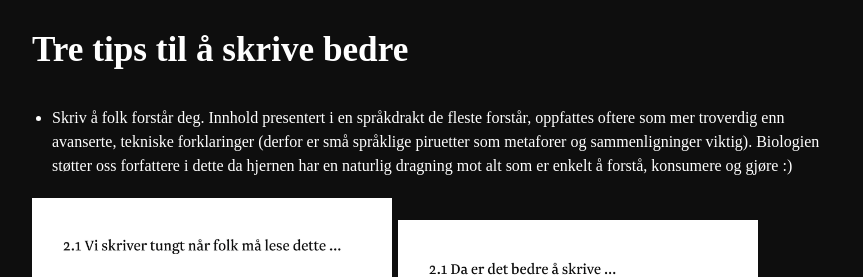
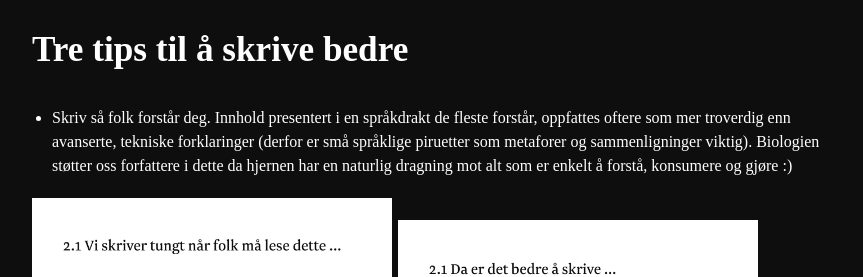
Before and after one commit to bekk/cfp, a Jekyll site: the page built from sider/titler/index.md, in a window 1280 px wide and 900 px high, scrolled down 2372 px. Shown: the part 151-428 px from the top of the window, without its empty margins (208-1071 px from the left). Built offline with Jekyll 4.4.1, drawn with Linux system fonts in a browser that asks for light colours; our own code applies the rules of GitHub Pages for plain Markdown files; comment, search, counter and statistics services are not loaded; the repository's description, which GitHub fills in, is left out; some of the changed text lies outside the part shown.

Commit message:
Fikset et par typos

```diff
--- a/sider/titler/index.md
+++ b/sider/titler/index.md
@@ -5,7 +5,7 @@
 <p class="hero"><img src="https://images.unsplash.com/photo-1520871942340-42898ab9167f?ixlib=rb-1.2.1&ixid=eyJhcHBfaWQiOjEyMDd9&auto=format&fit=crop&w=2298&q=80" /></p>
 <p class="image-credit">Photo by Kelly Sikkema on Unsplash</p>
 
-Med mindre du er en aktiv skogfriskus, eller bare kan veldig mye om trær, så skjønner du kanskje ikke helt hva jeg forsøker å si. Forhåpentligvis leser du likevel videre for å forstå hva tittelen “Finn tyriroten” betyr for deg og ditt fremtidige bidrag til å JavaZone.
+Med mindre du er en aktiv skogfriskus, eller bare kan veldig mye om trær, så skjønner du kanskje ikke helt hva jeg forsøker å si. Forhåpentligvis leser du likevel videre for å forstå hva tittelen “Finn tyriroten” betyr for deg og ditt fremtidige bidrag til JavaZone.
 
 ## Hva er så denne tyriroten?
 
@@ -24,7 +24,7 @@
 - Tittelen bør gjenspeile noe som føles ekte for deg. En kul tittel hjelper deg lite hvis fremføringen går i en annen tematisk retning.
 
 ## Tre tips til å skrive bedre
-- Skriv å folk forstår deg. Innhold presentert i en språkdrakt de fleste forstår, oppfattes oftere som mer troverdig enn avanserte, tekniske forklaringer (derfor er små språklige piruetter som metaforer og sammenligninger viktig). Biologien støtter oss forfattere i dette da hjernen har en naturlig dragning mot alt som er enkelt å forstå, konsumere og gjøre :)
+- Skriv så folk forstår deg. Innhold presentert i en språkdrakt de fleste forstår, oppfattes oftere som mer troverdig enn avanserte, tekniske forklaringer (derfor er små språklige piruetter som metaforer og sammenligninger viktig). Biologien støtter oss forfattere i dette da hjernen har en naturlig dragning mot alt som er enkelt å forstå, konsumere og gjøre :)
 
 <img src="bilde1.png" style="display:inline-block; width: 45%; margin-bottom: 2rem"/>
 <img src="bilde2.png" style="display:inline-block; width: 45%; margin-bottom: 2rem"/>
```
